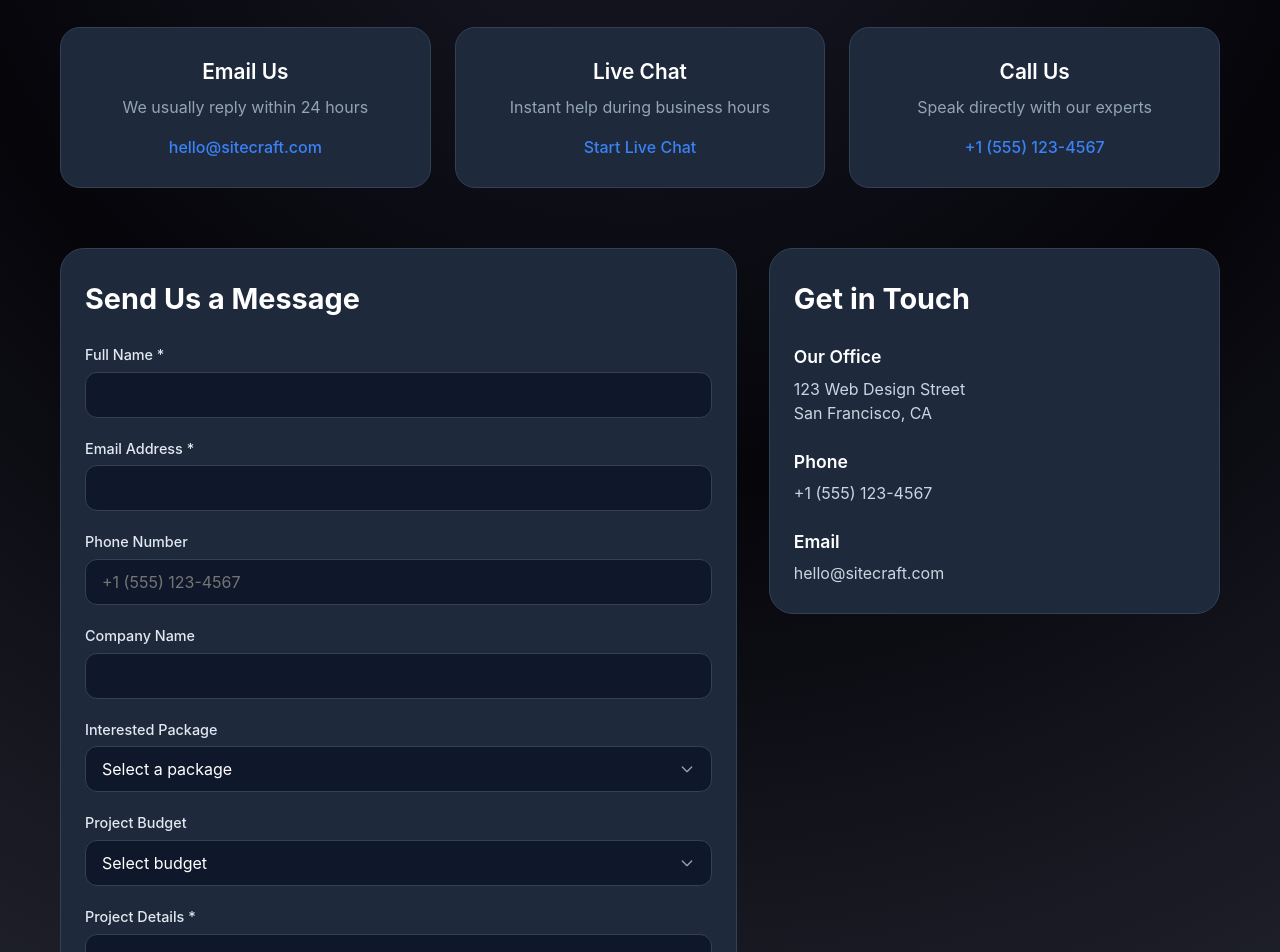
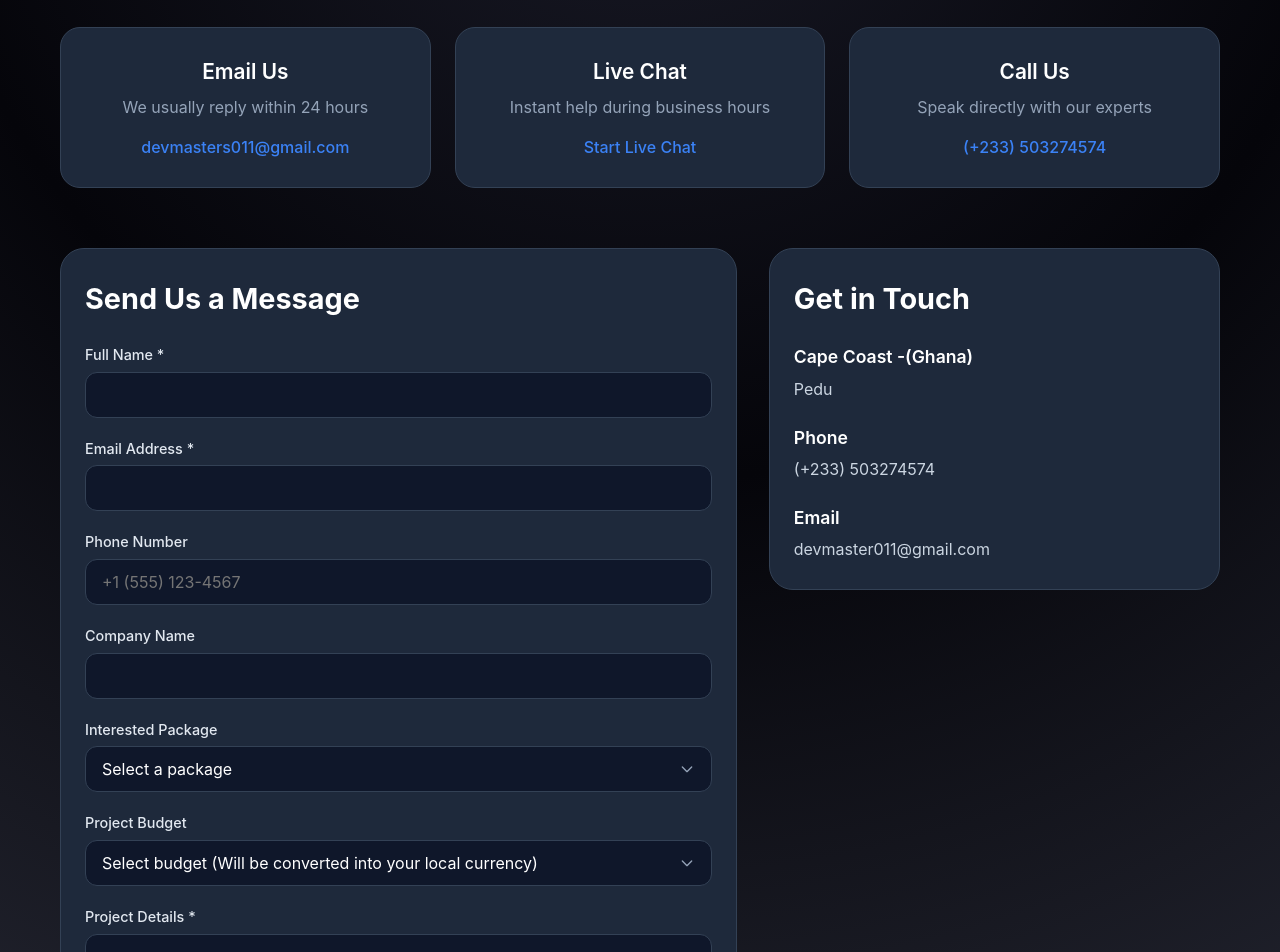
Before and after one commit to Darhkrich/DevMasters, a Next.js app: page /contact in a window 1280 px wide. Shown: the part 320-1272 px from the top of the page. Built offline with nearby package versions, Linux system fonts and the light colour scheme; no server answers.

Commit message:
number added

```diff
--- a/src/app/(public)/contact/page.jsx
+++ b/src/app/(public)/contact/page.jsx
@@ -97,7 +97,7 @@ export default function ContactPage() {
             <div className="cnt-card">
               <h3 className="cnt-card-title">Email Us</h3>
               <p className="cnt-card-text">We usually reply within 24 hours</p>
-              <a href="mailto:hello@sitecraft.com" className="cnt-link">hello@sitecraft.com</a>
+              <a href="mailto:hello@sitecraft.com" className="cnt-link">devmasters011@gmail.com</a>
             </div>
             <div className="cnt-card">
               <h3 className="cnt-card-title">Live Chat</h3>
@@ -109,7 +109,7 @@ export default function ContactPage() {
             <div className="cnt-card">
               <h3 className="cnt-card-title">Call Us</h3>
               <p className="cnt-card-text">Speak directly with our experts</p>
-              <a href="tel:+15551234567" className="cnt-link">+1 (555) 123-4567</a>
+              <a href="tel:+15551234567" className="cnt-link"> (+233) 503274574</a>
             </div>
           </div>
         </div>
@@ -154,8 +154,8 @@ export default function ContactPage() {
                 <div className="cnt-form-group">
                   <label className="cnt-label">Project Budget</label>
                   <select className="cnt-select" name="budget" value={formData.budget} onChange={handleChange}>
-                    <option value="">Select budget</option>
-                    <option value="500-1000">$500 – $1,000</option>
+                    <option value="">Select budget (Will be converted into your local currency) </option>
+                    <option value="500-1000">$100 – $1,000</option>
                     <option value="1000-2500">$1,000 – $2,500</option>
                     <option value="2500-5000">$2,500 – $5,000</option>
                     <option value="5000+">$5,000+</option>
@@ -178,20 +178,20 @@ export default function ContactPage() {
               <h2 className="cnt-info-title">Get in Touch</h2>
               <div className="cnt-info-item">
                 <div>
-                  <h4 className="cnt-info-item-title">Our Office</h4>
-                  <p className="cnt-info-item-text">123 Web Design Street<br />San Francisco, CA</p>
+                  <h4 className="cnt-info-item-title">Cape Coast -(Ghana)</h4>
+                  <p className="cnt-info-item-text">Pedu</p>
                 </div>
               </div>
               <div className="cnt-info-item">
                 <div>
                   <h4 className="cnt-info-item-title">Phone</h4>
-                  <p className="cnt-info-item-text">+1 (555) 123-4567</p>
+                  <p className="cnt-info-item-text">(+233) 503274574</p>
                 </div>
               </div>
               <div className="cnt-info-item">
                 <div>
                   <h4 className="cnt-info-item-title">Email</h4>
-                  <p className="cnt-info-item-text">hello@sitecraft.com</p>
+                  <p className="cnt-info-item-text">devmaster011@gmail.com</p>
                 </div>
               </div>
             </div>
```
